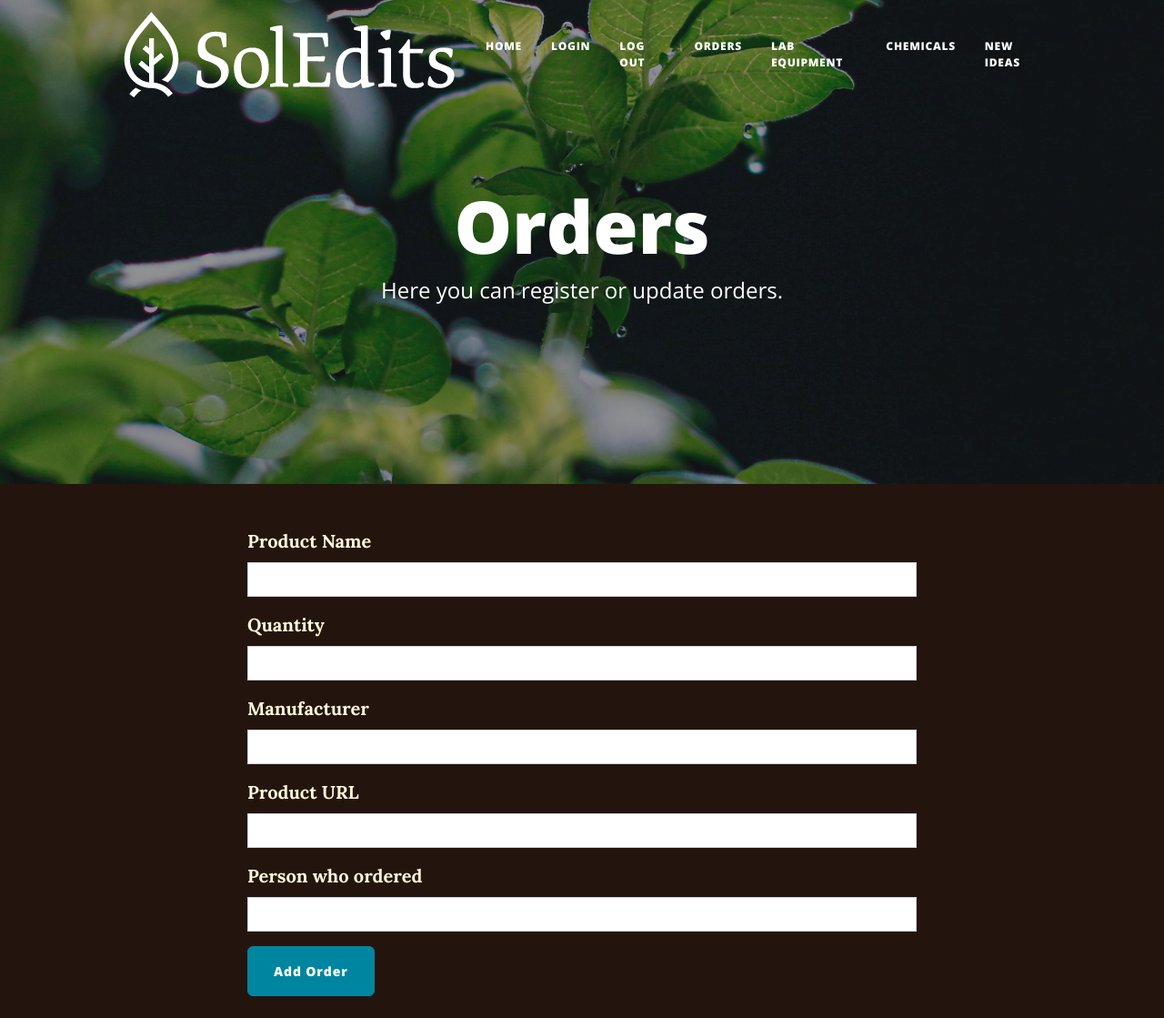
After one commit to jo-stratma/lab_site, a Flask app: page /orders in a window 1280 px wide. The commit adds this page. Shown: the whole page at 91% size. Run offline with Flask 3, Linux system fonts and the light colour scheme; some libraries are stand-ins or nearby versions.

Commit message:
add db functionality

```diff
--- /dev/null
+++ b/forms.py
@@ -0,0 +1,25 @@
+from flask_wtf import FlaskForm
+from wtforms import StringField, SubmitField, EmailField, PasswordField
+from wtforms.validators import DataRequired, URL, InputRequired, length, Email
+from flask_ckeditor import CKEditorField
+
+
+
+# WTF for adding New Orders
+class AddNewOrder(FlaskForm):
+    product = StringField("Product Name", validators=[DataRequired()])
+    amount = StringField("Quantity", validators=[DataRequired()])
+    provider = StringField("Manufacturer", validators=[DataRequired()])
+    product_url = StringField("Product URL", validators=[DataRequired(), URL()])
+    user = StringField("Person who ordered", validators=[DataRequired()])
+    submit = SubmitField("Add Order")
+
+# Edit Orders
+
+# for creating new ideas
+# class CreatePostForm(FlaskForm):
+#     title = StringField("Blog Post Title", validators=[DataRequired()])
+#     subtitle = StringField("Subtitle", validators=[DataRequired()])
+#     img_url = StringField("Blog Image URL", validators=[DataRequired(), URL()])
+#     body = CKEditorField("Blog Content", validators=[DataRequired()])
+#     submit = SubmitField("Submit Post")
--- a/main.py
+++ b/main.py
@@ -1,19 +1,76 @@
-from flask import Flask, render_template
+from flask import Flask, render_template, redirect, url_for
 from flask_bootstrap import Bootstrap5
 import datetime as datetime
+
+from flask_ckeditor import CKEditor
+
+from flask_sqlalchemy import SQLAlchemy
+from sqlalchemy.orm import relationship, DeclarativeBase, Mapped, mapped_column
+from sqlalchemy import Integer, String, Text
+from functools import wraps
+from werkzeug.security import generate_password_hash, check_password_hash
+
+
+# Import your forms from the forms.py
+from forms import  AddNewOrder
+
 
 app = Flask(__name__)
 app.config['SECRET_KEY'] = '8BYkEfBA6O6donzWlSihBXox7C0sKR6b'
 Bootstrap5(app)
+CKEditor(app)
 
 
+
+#TODO Create a Database
+class Base(DeclarativeBase):
+    pass
+
+
+app.config['SQLALCHEMY_DATABASE_URI'] = 'sqlite:///posts.db'
+db = SQLAlchemy(model_class=Base)
+db.init_app(app)
+
+class Orders(db.Model):
+    __tablename__ = "orders"
+    id: Mapped[int] = mapped_column(Integer, primary_key=True)
+    product: Mapped[str] = mapped_column(String(250), unique=True, nullable=False)
+    amount: Mapped[str] = mapped_column(Integer, nullable=False)
+    provider: Mapped[str] = mapped_column(String(250), nullable=False)
+    product_url: Mapped[str] = mapped_column(String(250), nullable=False)
+    user: Mapped[str] = mapped_column(String(250), nullable=False)
+    date: Mapped[str] = mapped_column(String(250), nullable=False)
+
+with app.app_context():
+    db.create_all()
+
+
+# Creating the Routes to the different pages
 @app.route("/")
 def home():
     return render_template("index.html")
 
-@app.route('/test')
-def show_testpage():
-    return render_template("test.html", date = datetime.datetime.today().strftime("%Y-%m-%d"))
+@app.route('/orders', methods = ["POST", "GET"])
+def add_order():
+    form = AddNewOrder()
+    if form.validate_on_submit():
+        new_post = Orders(
+            product=form.product.data,
+            amount=form.amount.data,
+            provider=form.provider.data,
+            product_url=form.product_url.data,
+            user=form.user.data,
+            date=datetime.date.today().strftime("%B %d, %Y")
+        )
+        db.session.add(new_post)
+        db.session.commit()
+        # return redirect(url_for("get_all_posts"))
+        return redirect(url_for("home"))
+    return render_template("orders.html", form=form)
+
+
+
+
 
 if __name__ == "__main__":
     app.run(debug=True)
--- a/templates/header.html
+++ b/templates/header.html
@@ -88,7 +88,7 @@
             <li class="nav-item">
               <a
                 class="nav-link px-lg-3 py-3 py-lg-4"
-                href="{{url_for('show_testpage')}}"
+                href="{{url_for('add_order')}}"
                 >Orders</a
               >
             </li>
--- /dev/null
+++ b/templates/orders.html
@@ -0,0 +1,32 @@
+{% from "bootstrap5/form.html" import render_form %} {% block content %} {%
+include "header.html" %}
+
+
+<header
+  class="masthead"
+  style="background-image: url('../static/assets/img/potato_plant1.jpg')"
+>
+  <div class="container position-relative px-4 px-lg-5">
+    <div class="row gx-4 gx-lg-5 justify-content-center">
+      <div class="col-md-10 col-lg-8 col-xl-7">
+        <div class="site-heading">
+          <h1>Orders</h1>
+          <span class="subheading">Here you can register or update orders.</span>
+        </div>
+      </div>
+    </div>
+  </div>
+</header>
+
+<main class="mb-4">
+  <div class="container">
+    <div class="row">
+      <div class="col-lg-8 col-md-10 mx-auto">
+        {{ ckeditor.load() }} {{ ckeditor.config(name='body') }} {{
+        render_form(form, novalidate=True, button_map={"submit": "primary"}) }}
+      </div>
+    </div>
+  </div>
+</main>
+
+ {% endblock %}
```
Also changed, not shown: templates/test.html (deleted, +0 -48 lines), instance/posts.db (added).
